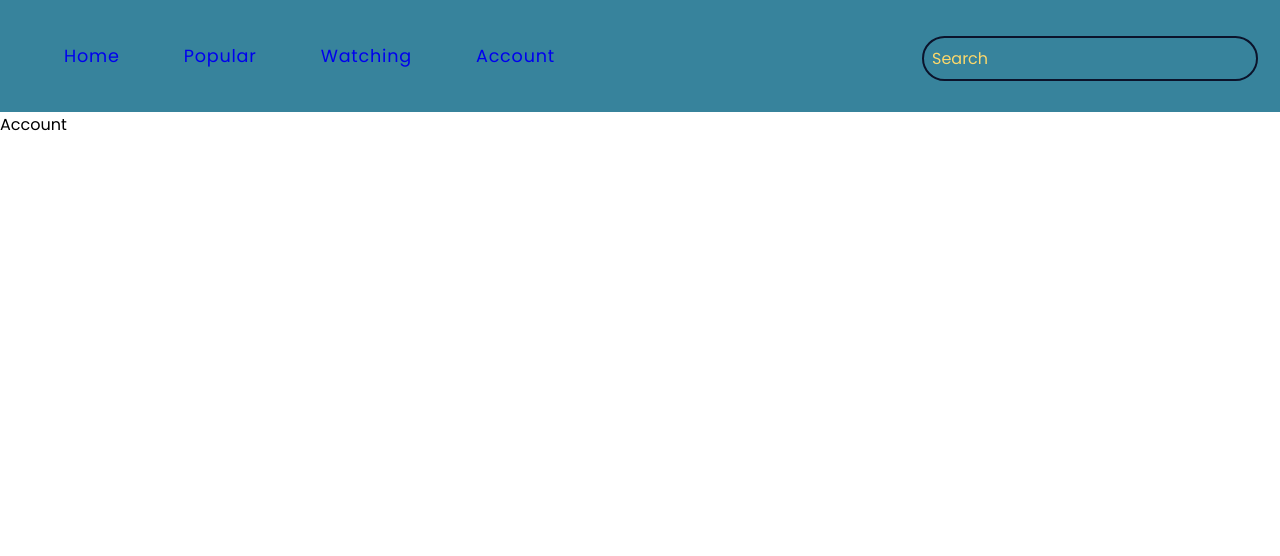
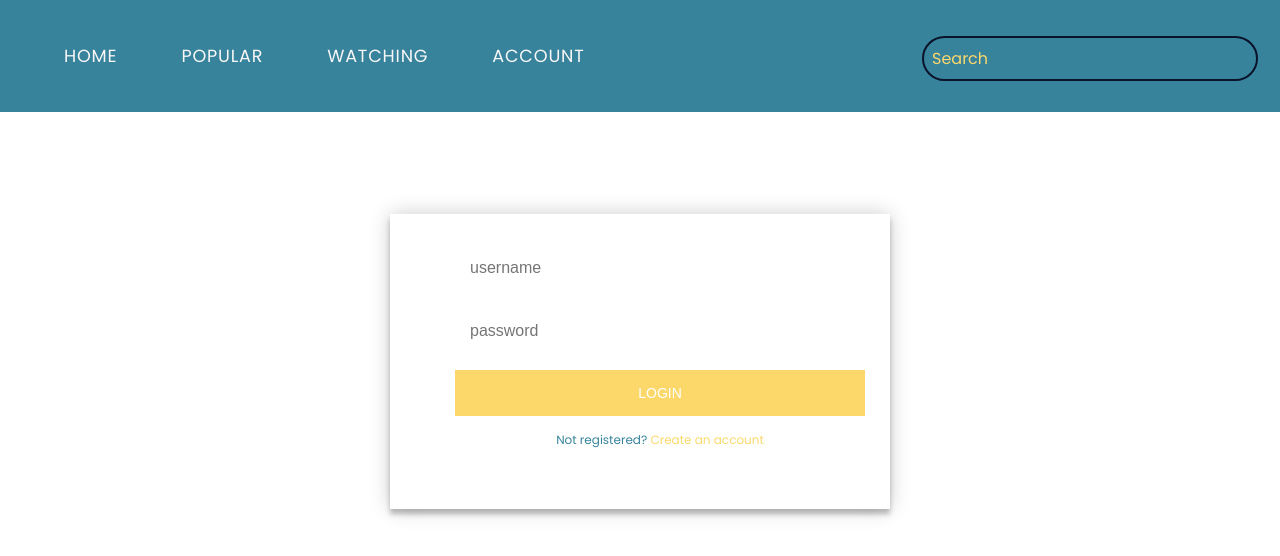
Before and after one commit to ovodima/React-movie-app, a React (Create React App) app: page /account in a window 1280 px wide. Shown: the top 556 px of the page. Built offline with nearby package versions, Linux system fonts and the light colour scheme.

Commit message:
login form done

```diff
--- a/src/Components/js/Page/Account.js
+++ b/src/Components/js/Page/Account.js
@@ -1,5 +1,17 @@
 import React from "react";
+import FormSingup from "../PageElement/FormSingup";
+import '../PageElement/Account.css'
+import FormLogIn from "../PageElement/FormLogIn";
+
 
 export default function Account() {
-  return <div>Account</div>;
+  return (
+    <div className="login-page">
+      <div className="form">
+        <FormSingup />
+
+        <FormLogIn />
+      </div>
+    </div>
+  )
 }
--- /dev/null
+++ b/src/Components/js/PageElement/Account.css
@@ -0,0 +1,106 @@
+.login-page {
+    width: 500px;
+    padding: 8% 0 0;
+    margin: auto;
+}
+
+.form {
+    position: relative;
+    z-index: 1;
+    background: var(--bg-color);
+    max-width: 500px;
+    margin: 0 auto 100px;
+    padding: 45px;
+    text-align: center;
+    box-shadow: 0 0 20px rgba(0, 0, 0, 0.2),
+    0 5px 5px 0 rgba(0, 0, 0, 0.24);
+}
+
+.form input {
+    outline: 0;
+    background: var(--bg-color);
+    width: 100%;
+    border: 0;
+    margin: 0 0 15px;
+    padding: 15px;
+    box-sizing: border-box;
+    font-size: 16px;
+}
+.form button {
+    text-transform: uppercase;
+    outline: 0;
+    background: var(--first-color);
+    width: 100%;
+    border: 0;
+    padding: 15px;
+    color: var(--bg-color);
+    font-size: 14px;
+    -webkit-transition: all 0.3 ease;
+    transition: all 0.3 ease;
+    cursor: pointer;
+}
+
+.form button:hover,.form button:active,.form button:focus {
+    background: var(--secondary-color);
+}
+
+.form .message {
+    margin: 15px 0 0;
+    color: var(--secondary-color);
+    font-size: 12px;
+}
+.form .message span {
+    color: var(--first-color);
+    text-decoration: none;
+    cursor: pointer;
+}
+
+.form .message span:hover {
+    color: var(--secondary-color);
+}
+
+.form .login-form {
+    display: flex;
+    align-items: center;
+    justify-content: center;
+    flex-direction: column;
+}
+
+
+.form .register-form {
+    display: none;
+}
+
+.container {
+    position: relative;
+    z-index: 1;
+    max-width: 300px;
+    margin: 0 auto;
+  }
+  .container:before, .container:after {
+    content: "";
+    display: block;
+    clear: both;
+  }
+  .container .info {
+    margin: 50px auto;
+    text-align: center;
+  }
+  .container .info h1 {
+    margin: 0 0 15px;
+    padding: 0;
+    font-size: 36px;
+    font-weight: 300;
+    color: #1a1a1a;
+  }
+  .container .info span {
+    color: #4d4d4d;
+    font-size: 12px;
+  }
+  .container .info span a {
+    color: #000000;
+    text-decoration: none;
+  }
+  .container .info span .fa {
+    color: #EF3B3A;
+  }
--- /dev/null
+++ b/src/Components/js/PageElement/FormLogIn.js
@@ -0,0 +1,14 @@
+import React from 'react'
+
+export default function FormLogIn() {
+  return (
+
+    <form className="login-form">
+      <input type="text" placeholder="username"/>
+      <input type="password" placeholder="password"/>
+      <button>login</button>
+      <p className="message">Not registered? <span>Create an account</span></p>
+    </form>
+
+  )
+}
--- /dev/null
+++ b/src/Components/js/PageElement/FormSingup.js
@@ -0,0 +1,18 @@
+import React from "react";
+
+
+
+export default function FormSingup() {
+
+  return (
+    <form className="register-form">
+      <input type="text" placeholder="User name" />
+      <input type="password" placeholder="Password" />
+      <input type="email" placeholder="Email" />
+      <button>Create</button>
+      <p className="message">Do you have account?
+        <span> Log in</span>
+      </p>
+  </form>
+  );
+}
--- a/src/Components/js/PageElement/Head.css
+++ b/src/Components/js/PageElement/Head.css
@@ -27,6 +27,8 @@ header {
     font-size: 1.1rem;
     letter-spacing: 0.05rem;
     position: relative;
+    text-transform: uppercase;
+    color: rgb(248, 246, 246);
 }
 
 .nav-link::before {
@@ -82,6 +84,7 @@ header {
 
     .show-navbar {
         display: flex;
+        margin: 0 20px 10px 20px;
         transform: scaleY(1);
         transform-origin: top;
         transition: transform 300ms;
@@ -91,6 +94,8 @@ header {
         display: flex;
         flex-direction: column;
       }
+
+
 
       .nav-item {
         margin: 0.5rem 0;
@@ -102,6 +107,11 @@ header {
 
       .fa-solid {
           display: block !important;
+          cursor: pointer;
+      }
+
+      .fa-solid:active {
+          color: var(--secondary-color);
       }
 
       .show {
--- a/src/Components/js/PageElement/Header.js
+++ b/src/Components/js/PageElement/Header.js
@@ -36,15 +36,15 @@ export default function Header() {
             <FontAwesomeIcon
               icon="fa-solid fa-bars"
               onClick={handleBars}
-              className={bars ? "hide" : "show"}
+              className={!bars ? "hide" : "show"}
             />
             <FontAwesomeIcon
               icon="fa-solid fa-x"
               onClick={handleBars}
-              className={!bars ? "hide" : "show"}
+              className={bars ? "hide" : "show"}
             />
           </div>
-          <nav className={bars ? "show-navbar" : "navbar"}>
+          <nav className={!bars ? "show-navbar" : "navbar"}>
             <ul className="nav-items">
               <li className="nav-item">
                 <Link to="/" className="nav-link">
--- a/src/Components/js/PageElement/Input.css
+++ b/src/Components/js/PageElement/Input.css
@@ -30,7 +30,6 @@ form {
 
 .search::placeholder {
     color: var(--first-color);
-
 }
 
 .search:focus {
@@ -47,6 +46,10 @@ form {
     }
 
     .search {
-        width: 80%;
+        width: 70%;
+    }
+
+    .search::placeholder {
+        margin: 0 auto;
     }
 }
```
